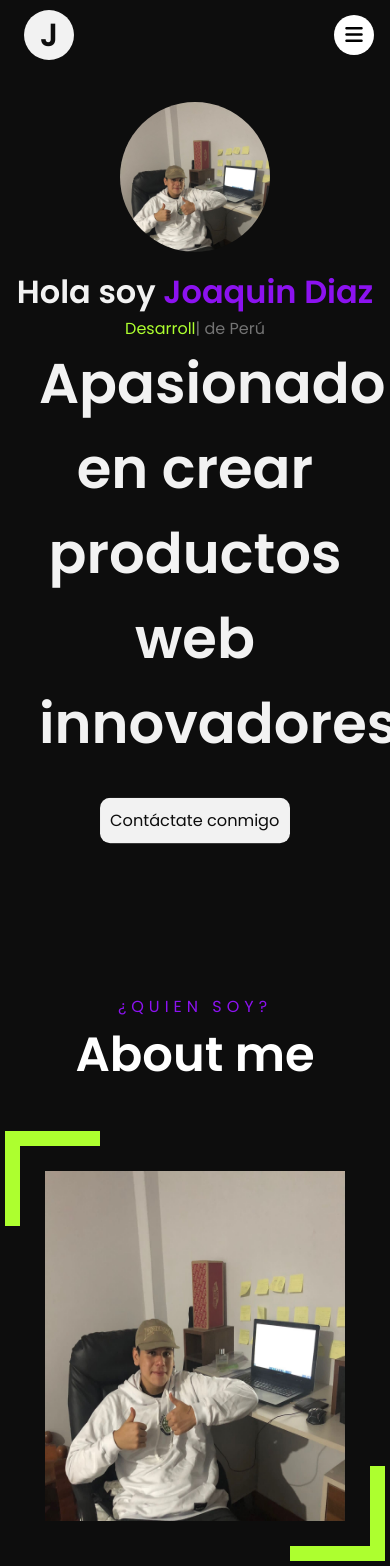
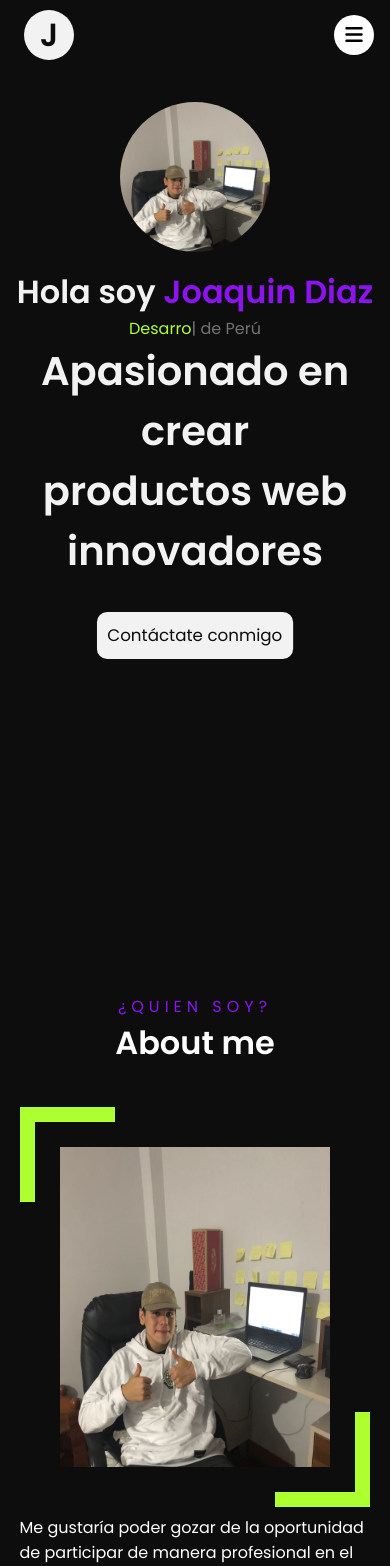
Before and after one commit to Joaco182004/portafolio, a plain HTML site: page index.html in a window 390 px wide. Shown: the top 1566 px of the page. Drawn offline with nearby package versions, Linux system fonts and the light colour scheme; a web font is replaced by a local one.

Commit message:
Update style.css

```diff
--- a/style.css
+++ b/style.css
@@ -550,8 +550,38 @@ a{
         max-height: none;
     }
 }
+@media screen and (max-width:779px){
+    #experiences-content{
+        display: flex;
+        justify-content: center;
+    }
+    #experiences-content > div:nth-child(2){
+        margin-left: 1rem;
+    }
+}
 @media screen and (max-width:614px){
     #home > div.home-description > h1{
         font-size: 3.5rem;
     }
 }
+@media screen and (max-width:541px){
+    h2{
+        font-size: 2.5rem;
+    }
+}
+@media screen and (max-width:513px){
+    #home > div.home-description > h1{
+        font-size: 2.5rem;
+    }
+    h2{
+        font-size: 2rem;
+        text-align: center;
+    }
+
+}
+@media screen and (max-width:513px){
+    #about > div.info > div.info-img > div{
+        width: 270px;
+        height: 320px;
+    }
+}
```
